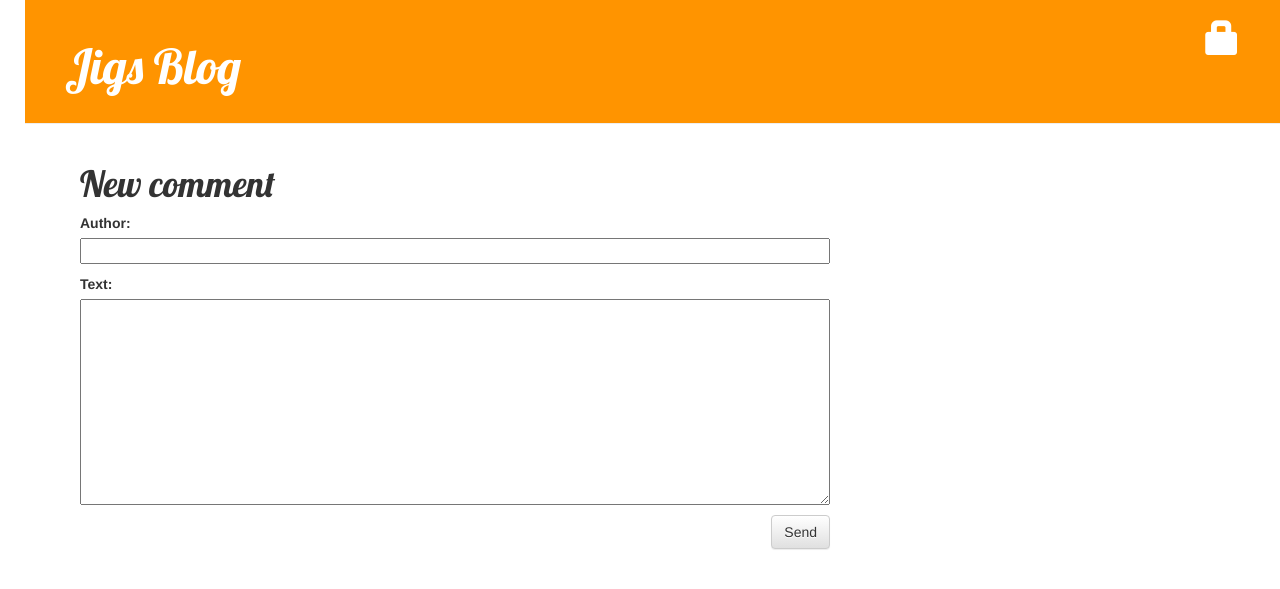
After one commit to popatjignesh/my-first-blog, a Django app: page /post/1/comment/ in a window 1280 px wide. The commit adds this page. Shown: the top 589 px of the page. Run offline with Django 3.2, Linux system fonts and the light colour scheme; tables that the repository leaves empty hold one stand-in row (values such as "Sample post"); some libraries are stand-ins or nearby versions.

Commit message:
Added comment section

```diff
--- a/blog/admin.py
+++ b/blog/admin.py
@@ -1,4 +1,5 @@
 from django.contrib import admin
-from .models import Post
+from .models import Post, Comment
 
 admin.site.register(Post)
+admin.site.register(Comment)
--- a/blog/forms.py
+++ b/blog/forms.py
@@ -1,8 +1,14 @@
 from django import forms
-from .models import Post
+from .models import Post, Comment
 
 class PostForm(forms.ModelForm):
 
     class Meta:
         model = Post
         fields = ('title', 'text',)
+
+class CommentForm(forms.ModelForm):
+
+    class Meta:
+        model = Comment
+        fields = ('author', 'text',)
--- a/blog/models.py
+++ b/blog/models.py
@@ -17,3 +17,17 @@ class Post(models.Model):
 
     def __str__(self):
         return self.title
+
+class Comment(models.Model):
+    post = models.ForeignKey('blog.Post', related_name='comments')
+    author = models.CharField(max_length=200)
+    text = models.TextField()
+    created_date = models.DateTimeField(default=timezone.now)
+    approved_comment = models.BooleanField(default=False)
+
+    def approve(self):
+        self.approved_comment = True
+        self.save()
+
+    def __str__(self):
+        return self.text
--- a/blog/static/css/blog.css
+++ b/blog/static/css/blog.css
@@ -53,3 +53,10 @@ h1, h2, h3, h4 {
 .post h1 a, .post h1 a:visited {
     color: #000000;
 }
+
+
+
+
+.comment {
+    margin: 20px 0px 20px 20px;
+}
--- /dev/null
+++ b/blog/templates/blog/add_comment_to_post.html
@@ -0,0 +1,9 @@
+{% extends 'blog/base.html' %}
+
+{% block content %}
+    <h1>New comment</h1>
+    <form method="POST" class="post-form">{% csrf_token %}
+        {{ form.as_p }}
+        <button type="submit" class="save btn btn-default">Send</button>
+    </form>
+{% endblock %}
--- a/blog/templates/blog/post_list.html
+++ b/blog/templates/blog/post_list.html
@@ -8,6 +8,7 @@
 			<div class="date">
 				<p>published: {{ post.published_date }}</p>
 			</div>
+			<a href="{% url 'post_detail' pk=post.pk %}">Comments: {{ post.comments.count }}</a>
 		</div>
 	{% endfor %}
 {% endblock %}
--- a/blog/urls.py
+++ b/blog/urls.py
@@ -9,4 +9,5 @@ urlpatterns = [
 	url(r'^drafts/$', views.post_draft_list, name='post_draft_list'),
 	url(r'^post/(?P<pk>\d+)/publish/$', views.post_publish, name='post_publish'),
 	url(r'^post/(?P<pk>\d+)/remove/$', views.post_remove, name='post_remove'),
+	url(r'^post/(?P<pk>\d+)/comment/$', views.add_comment_to_post, name='add_comment_to_post'),
 ]
--- a/blog/views.py
+++ b/blog/views.py
@@ -3,7 +3,7 @@ from django.shortcuts import render
 from django.utils import timezone
 from .models import Post
 from django.shortcuts import render, get_object_or_404
-from .forms import PostForm
+from .forms import PostForm, CommentForm
 from django.shortcuts import redirect
 
 
@@ -68,3 +68,16 @@ def post_remove(request, pk):
     post = get_object_or_404(Post, pk=pk)
     post.delete()
     return redirect('post_list')
+
+def add_comment_to_post(request, pk):
+    post = get_object_or_404(Post, pk=pk)
+    if request.method == "POST":
+        form = CommentForm(request.POST)
+        if form.is_valid():
+            comment = form.save(commit=False)
+            comment.post = post
+            comment.save()
+            return redirect('post_detail', pk=post.pk)
+    else:
+        form = CommentForm()
+    return render(request, 'blog/add_comment_to_post.html', {'form': form})
```
Also changed, not shown: blog/templates/blog/post_detail.html (+13 -0 lines), blog/migrations/0002_comment.py (added).
